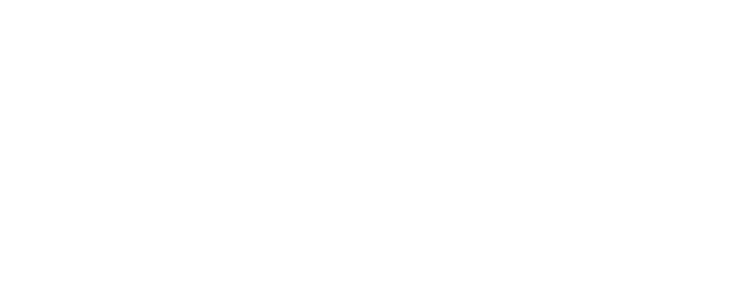
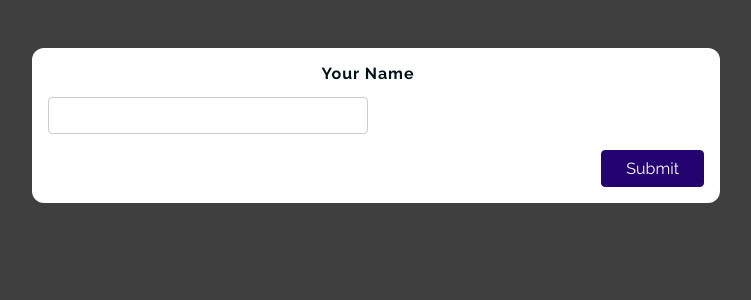
Before and after one commit to enes-erenn/React-Workplace, a React (Create React App) app: page /formapp in a window 1280 px wide. Before the commit this address had no page. Shown: the top 300 px of the page, without its empty margins (264-1015 px from the left). Built offline with nearby package versions, Linux system fonts and the light colour scheme.

Commit message:
Started to the new App (Form)

```diff
--- a/src/App.js
+++ b/src/App.js
@@ -28,7 +28,7 @@ function App() {
           onConfirm={errorConfirm}
         />
       )}
-      <article  className={styles.pages}>
+      <article className={styles.pages}>
         <Link to="/contacts">
           <div className={styles.works}>
             <h3 className={styles.headers}>Contacts App</h3>
@@ -42,7 +42,7 @@ function App() {
         </Link>
       </article>
 
-      <article  className={styles.pages}>
+      <article className={styles.pages}>
         <Link to="/weatherapp">
           <div className={styles.works}>
             <h3 className={styles.headers}>Weather App</h3>
@@ -56,7 +56,7 @@ function App() {
         </Link>
       </article>
 
-      <article  className={styles.pages}>
+      <article className={styles.pages}>
         <Link to="/expensesapp">
           <div className={styles.works}>
             <h3 className={styles.headers}>Expenses App</h3>
@@ -70,7 +70,7 @@ function App() {
         </Link>
       </article>
 
-      <article  className={styles.pages}>
+      <article className={styles.pages}>
         <Link to="/adduserapp">
           <div className={styles.works}>
             <h3 className={styles.headers}>Add User App</h3>
@@ -84,10 +84,10 @@ function App() {
         </Link>
       </article>
 
-      <article  className={styles.pages}>
+      <article className={styles.pages}>
         <Link to="mymealsapp">
           <div className={styles.works}>
-            <h3 className={styles.headers}>My Meals</h3>
+            <h3 className={styles.headers}>My Meals - Food Order App</h3>
             <img
               class={styles.imgs}
               src="https://images.pexels.com/photos/4439444/pexels-photo-4439444.jpeg?auto=compress&cs=tinysrgb&dpr=2&h=750&w=1260"
@@ -98,20 +98,21 @@ function App() {
         </Link>
       </article>
 
-      <article  className={styles.pages}>
-        <Link to="" onClick={errorHandler}>
+      <article className={styles.pages}>
+        <Link to="formapp" onClick={errorHandler}>
           <div className={styles.works}>
-            <h3 className={styles.headers}>6</h3>
+            <h3 className={styles.headers}>Form App</h3>
             <img
               class={styles.imgs}
               src="https://images.pexels.com/photos/4439444/pexels-photo-4439444.jpeg?auto=compress&cs=tinysrgb&dpr=2&h=750&w=1260"
-              alt=""
+              alt="Form App"
+              title="Form App"
             />
           </div>
         </Link>
       </article>
 
-      <article  className={styles.pages}>
+      <article className={styles.pages}>
         <Link to="" onClick={errorHandler}>
           <div className={styles.works}>
             <h3 className={styles.headers}>7</h3>
@@ -124,7 +125,7 @@ function App() {
         </Link>
       </article>
 
-      <article  className={styles.pages}>
+      <article className={styles.pages}>
         <Link to="" onClick={errorHandler}>
           <div className={styles.works}>
             <h3 className={styles.headers}>8</h3>
@@ -137,7 +138,7 @@ function App() {
         </Link>
       </article>
 
-      <article  className={styles.pages}>
+      <article className={styles.pages}>
         <Link to="" onClick={errorHandler}>
           <div className={styles.works}>
             <h3 className={styles.headers}>9</h3>
@@ -150,7 +151,7 @@ function App() {
         </Link>
       </article>
 
-      <article  className={styles.pages}>
+      <article className={styles.pages}>
         <Link to="" onClick={errorHandler}>
           <div className={styles.works}>
             <h3 className={styles.headers}>10</h3>
@@ -163,7 +164,7 @@ function App() {
         </Link>
       </article>
 
-      <article  className={styles.pages}>
+      <article className={styles.pages}>
         <Link to="" onClick={errorHandler}>
           <div className={styles.works}>
             <h3 className={styles.headers}>11</h3>
@@ -176,7 +177,7 @@ function App() {
         </Link>
       </article>
 
-      <article  className={styles.pages}>
+      <article className={styles.pages}>
         <Link to="" onClick={errorHandler}>
           <div className={styles.works}>
             <h3 className={styles.headers}>12</h3>
@@ -189,7 +190,7 @@ function App() {
         </Link>
       </article>
 
-      <article  className={styles.pages}>
+      <article className={styles.pages}>
         <Link to="" onClick={errorHandler}>
           <div className={styles.works}>
             <h3 className={styles.headers}>13</h3>
@@ -202,7 +203,7 @@ function App() {
         </Link>
       </article>
 
-      <article  className={styles.pages}>
+      <article className={styles.pages}>
         <Link to="" onClick={errorHandler}>
           <div className={styles.works}>
             <h3 className={styles.headers}>14</h3>
@@ -215,7 +216,7 @@ function App() {
         </Link>
       </article>
 
-      <article  className={styles.pages}>
+      <article className={styles.pages}>
         <Link to="" onClick={errorHandler}>
           <div className={styles.works}>
             <h3 className={styles.headers}>15</h3>
--- /dev/null
+++ b/src/components/FormApp/Form/SimpleInput.js
@@ -0,0 +1,17 @@
+import styles from "./SimpleInput.module.css";
+
+const SimpleInput = (props) => {
+  return (
+    <form>
+      <div className={styles["form-control"]}>
+        <label htmlFor="name">Your Name</label>
+        <input type="text" id="name" />
+      </div>
+      <div className={styles["form-actions"]}>
+        <button>Submit</button>
+      </div>
+    </form>
+  );
+};
+
+export default SimpleInput;
--- /dev/null
+++ b/src/components/FormApp/Form/SimpleInput.module.css
@@ -0,0 +1,53 @@
+.form-control {
+  margin-bottom: 1rem;
+}
+
+.form-control input,
+.form-control label {
+  display: block;
+}
+
+.form-control label {
+  font-weight: bold;
+  margin-bottom: 0.5rem;
+}
+
+.form-control input,
+.form-control select {
+  font: inherit;
+  padding: 0.5rem;
+  border-radius: 4px;
+  border: 1px solid #ccc;
+  width: 20rem;
+  max-width: 100%;
+}
+
+.form-control input:focus {
+  outline: none;
+  border-color: #240370;
+  background-color: #e0d4fd;
+}
+
+button {
+  font: inherit;
+  background-color: #240370;
+  color: white;
+  border: 1px solid #240370;
+  padding: 0.5rem 1.5rem;
+  border-radius: 4px;
+  cursor: pointer;
+}
+
+button:hover,
+button:active {
+  background-color: #33059e;
+  border-color: #33059e;
+}
+
+.form-actions {
+  text-align: right;
+}
+
+.form-actions button {
+  margin-left: 1rem;
+}
--- /dev/null
+++ b/src/components/FormApp/FormApp.js
@@ -0,0 +1,12 @@
+import SimpleInput from "./Form/SimpleInput";
+import styles from "./FormApp.module.css";
+
+function App() {
+  return (
+    <div className={styles.app}>
+      <SimpleInput />
+    </div>
+  );
+}
+
+export default App;
--- /dev/null
+++ b/src/components/FormApp/FormApp.module.css
@@ -0,0 +1,23 @@
+@import url("https://fonts.googleapis.com/css2?family=Noto+Sans+JP:wght@400;700&display=swap");
+
+* {
+  box-sizing: border-box;
+}
+
+html {
+  font-family: "Noto Sans JP", sans-serif;
+}
+
+body {
+  margin: 0;
+  background-color: #3f3f3f;
+}
+
+.app {
+  width: 90%;
+  max-width: 43rem;
+  padding: 1rem;
+  border-radius: 12px;
+  background-color: white;
+  margin: 3rem auto;
+}
--- a/src/index.js
+++ b/src/index.js
@@ -9,6 +9,7 @@ import ExpensesApp from "./components/expenses/ExpensesApp.js";
 import WeatherApp from "./components/WeatherApp/WeatherApp.js";
 import AddUserApp from "./components/AddUserApp/AddUserApp.js";
 import MyMealsApp from "./components/MyMeals/MyMealsApp.js";
+import FormApp from "./components/FormApp/FormApp.js";
 
 render(
   <BrowserRouter>
@@ -20,6 +21,7 @@ render(
       <Route path="adduserapp" element={<AddUserApp />} />
       <Route path="adduserapp" element={<AddUserApp />} />
       <Route path="mymealsapp" element={<MyMealsApp />} />
+      <Route path="formapp" element={<FormApp />} />
     </Routes>
   </BrowserRouter>,
   document.getElementById("root")
```
Also changed, not shown: src/components/FormApp/Form/BasicForm.js (added, +27 -0 lines), src/components/FormApp/Form/BasicForm.module.css (added, +24 -0 lines).
